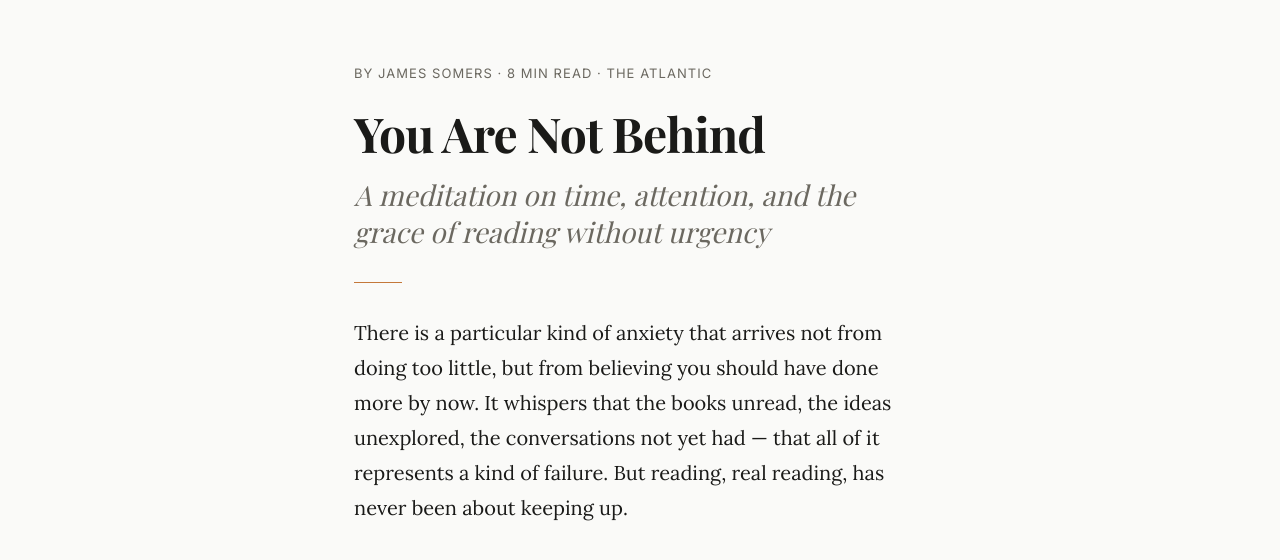
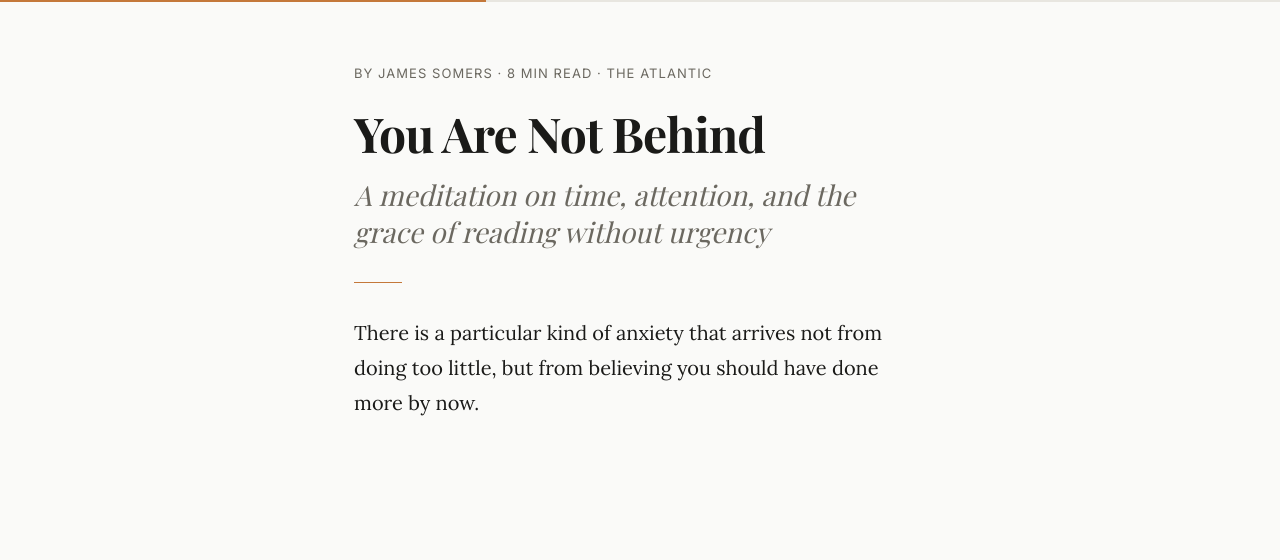
Before and after one commit to juideorankar23-blip/Readscape, a React (Vite) app: page / in a window 1280 px wide. Shown: the top 560 px of the page. Built offline with nearby package versions, Linux system fonts and the light colour scheme; a web font is replaced by a local one.

Commit message:
feat: ProgressBar component with ARIA support and theme tokens

```diff
--- a/src/App.jsx
+++ b/src/App.jsx
@@ -1,5 +1,11 @@
+import ProgressBar from './components/ProgressBar/ProgressBar'
+
 function App() {
   return (
+    <>
+      <div style={{ position: 'fixed', top: 0, left: 0, right: 0, zIndex: 10 }}>
+        <ProgressBar progress={38} />
+      </div>
       <div style={{ padding: 'var(--rs-space-7)', maxWidth: '700px', margin: '0 auto' }}>
         <p className="rs-article-byline">BY JAMES SOMERS · 8 MIN READ · THE ATLANTIC</p>
         <h1 className="rs-article-title" style={{ marginTop: 'var(--rs-space-4)' }}>
@@ -11,12 +17,10 @@ function App() {
         <div style={{ width: '48px', height: '1px', background: 'var(--rs-accent)', margin: 'var(--rs-space-5) 0' }} />
         <p className="rs-article-body">
           There is a particular kind of anxiety that arrives not from doing too little,
-        but from believing you should have done more by now. It whispers that the books
-        unread, the ideas unexplored, the conversations not yet had — that all of it
-        represents a kind of failure. But reading, real reading, has never been about
-        keeping up.
+          but from believing you should have done more by now.
         </p>
       </div>
+    </>
   )
 }
 
--- a/src/components/ProgressBar/ProgressBar.css
+++ b/src/components/ProgressBar/ProgressBar.css
@@ -0,0 +1,14 @@
+.rs-progress {
+  position: relative;
+  width: 100%;
+  height: 2px;
+  background-color: var(--rs-border);
+  overflow: hidden;
+}
+
+.rs-progress__fill {
+  height: 100%;
+  background-color: var(--rs-accent);
+  transition: width 120ms linear;
+  transform-origin: left;
+}
--- a/src/components/ProgressBar/ProgressBar.jsx
+++ b/src/components/ProgressBar/ProgressBar.jsx
@@ -0,0 +1,24 @@
+import './ProgressBar.css'
+
+function ProgressBar({ progress = 0 }) {
+  // Clamp progress between 0 and 100
+  const clamped = Math.min(100, Math.max(0, progress))
+
+  return (
+    <div
+      className="rs-progress"
+      role="progressbar"
+      aria-valuenow={Math.round(clamped)}
+      aria-valuemin={0}
+      aria-valuemax={100}
+      aria-label="Reading progress"
+    >
+      <div
+        className="rs-progress__fill"
+        style={{ width: `${clamped}%` }}
+      />
+    </div>
+  )
+}
+
+export default ProgressBar
```
Lines whose indentation alone changed are shown as unchanged.
